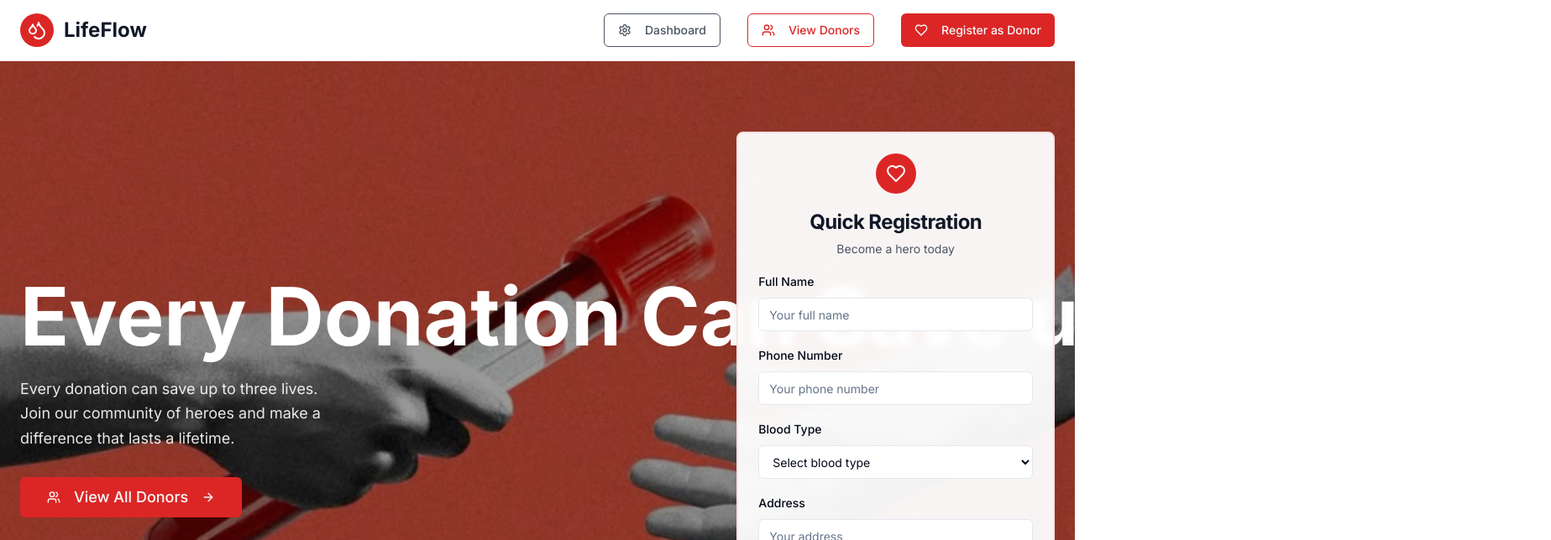
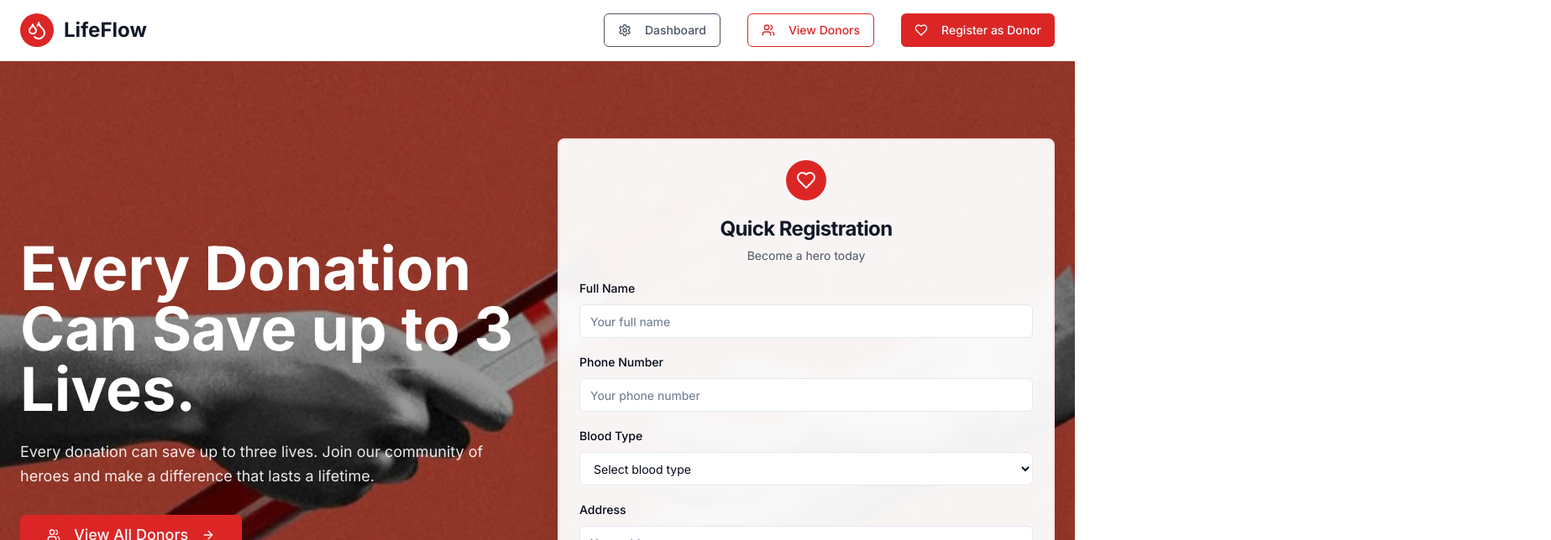
Before and after one commit to devrafid-code/vein-flow-connect, a React (Vite) app: page / in a window 1280 px wide. Shown: the top 644 px of the page at 84% size, 1847 px wide, since content can reach past the window. Built offline with nearby package versions, Linux system fonts and the light colour scheme.

Commit message:
Refactor hero section form width
Increased the width of the hero section's form and text container to 50% each, ensuring text fills its container.

```diff
--- a/src/pages/Index.tsx
+++ b/src/pages/Index.tsx
@@ -6,6 +6,7 @@ import { Label } from '@/components/ui/label';
 import { Card, CardContent, CardHeader, CardTitle } from '@/components/ui/card';
 import { useNavigate } from 'react-router-dom';
 import { useToast } from '@/hooks/use-toast';
+
 const Index = () => {
   const [donorCount, setDonorCount] = useState(0);
   const [livesCount, setLivesCount] = useState(0);
@@ -119,12 +120,12 @@ const Index = () => {
 
         {/* Content Container */}
         <div className="relative z-10 container mx-auto px-6">
-          <div className="grid lg:grid-cols-3 gap-12 items-center w-full">
+          <div className="grid lg:grid-cols-2 gap-12 items-center w-full">
 
-            {/* Left Column - Hero Text */}
-            <div className="space-y-8">
+            {/* Left Column - Hero Text (50% width) */}
+            <div className="space-y-8 flex flex-col justify-center h-full">
               <div className="space-y-6">
-                <h1 className="text-4xl sm:text-5xl md:text-6xl lg:text-7xl xl:text-8xl font-bold text-white leading-tight whitespace-nowrap">Every Donation Can Save up to 3 Lives.</h1>
+                <h1 className="text-3xl sm:text-4xl md:text-5xl lg:text-6xl xl:text-7xl font-bold text-white leading-tight">Every Donation Can Save up to 3 Lives.</h1>
                 <p className="text-lg text-white/90 leading-relaxed">
                   Every donation can save up to three lives. Join our community of heroes
                   and make a difference that lasts a lifetime.
@@ -140,10 +141,7 @@ const Index = () => {
               </div>
             </div>
 
-            {/* Middle Column - Space for visual balance */}
-            <div className="hidden lg:block"></div>
-
-            {/* Right Column - Registration Form */}
+            {/* Right Column - Registration Form (50% width) */}
             <div className="w-full">
               <Card className="border-2 border-red-100 shadow-xl bg-white/95 backdrop-blur-sm">
                 <CardHeader className="text-center pb-4">
@@ -207,4 +205,5 @@ const Index = () => {
       </footer>
     </div>;
 };
+
 export default Index;
```
